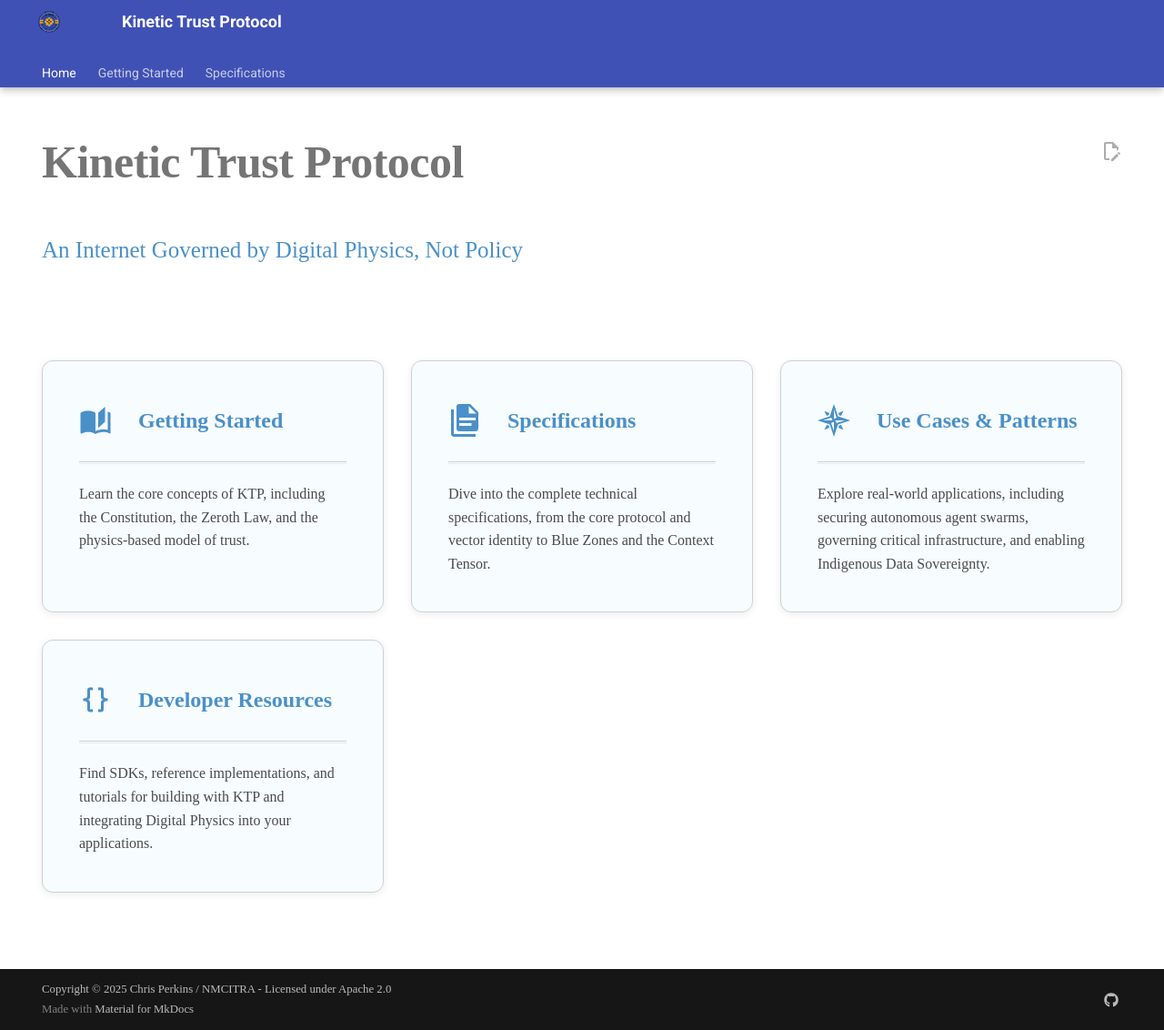
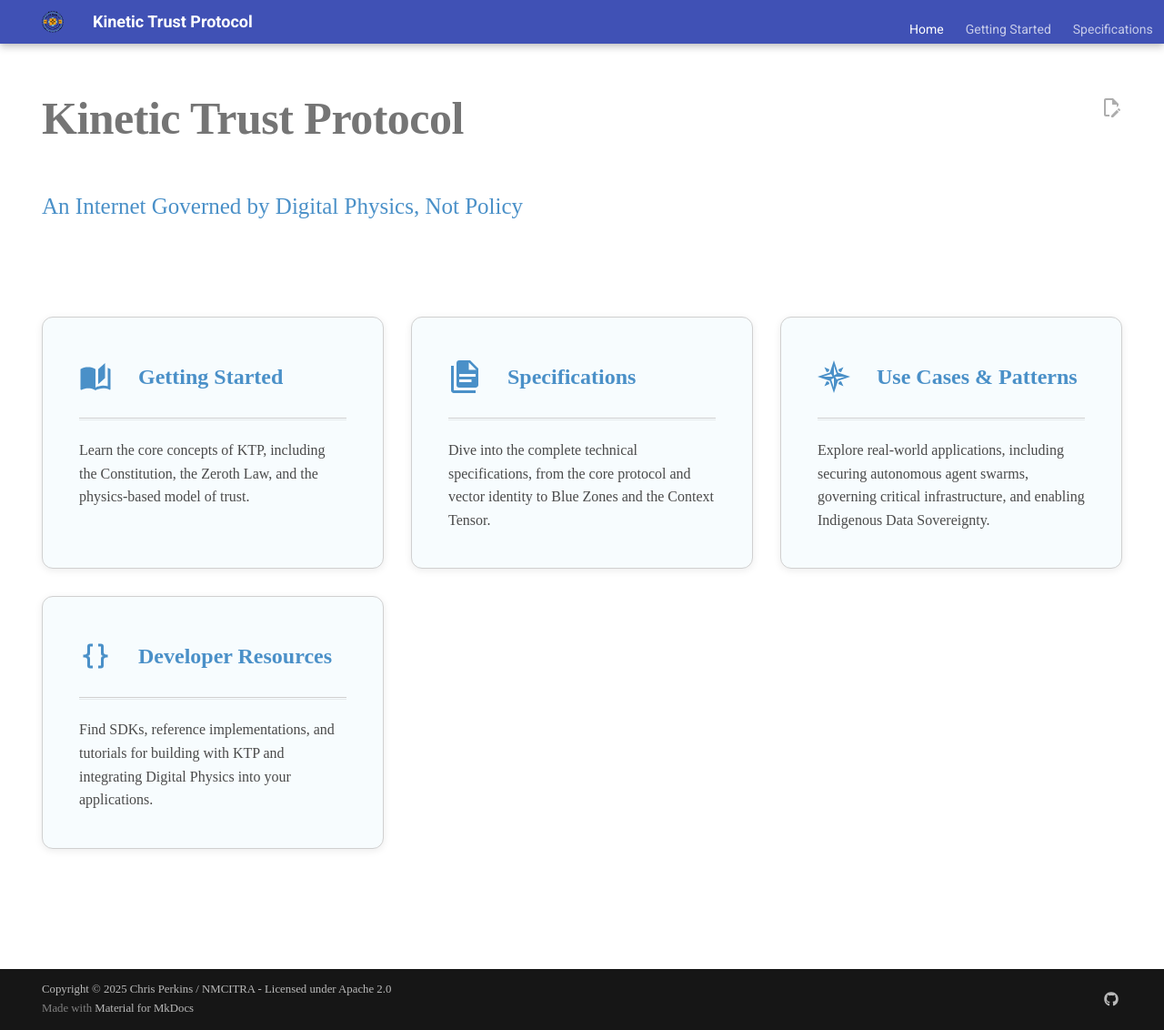
Before and after one commit to nmcitra/ktp-rfc, an MkDocs documentation site: the page built from docs/index.md, in a window 1280 px wide and 1132 px high. Shown: the whole window at 91% size. Built offline with MkDocs 1.6.1 and Material for MkDocs 9.7.7, drawn with Linux system fonts in a browser that asks for light colours; comment, search, counter and statistics services are not loaded.

Commit message:
Consolidate tabs into single header nav row

```diff
--- a/docs/stylesheets/custom.css
+++ b/docs/stylesheets/custom.css
@@ -482,32 +482,24 @@ body:not(.md-nav--primary) [data-md-component="navigation"] {
   display: none !important;
 }
 
-/* Move tabs into header on single row */
-.md-header__inner.md-grid {
-  display: flex;
-  align-items: center;
-  justify-content: flex-start;
-  gap: 2rem;
-}
-
-.md-header__button.md-logo {
-  order: 1;
-  margin: 0;
-}
-
-.md-header__title {
-  order: 2;
-  margin: 0;
-  padding: 0;
+/* Consolidate tabs into header - single nav row */
+.md-header {
+  position: relative;
 }
 
 .md-tabs {
-  position: static !important;
+  position: absolute !important;
+  top: 0 !important;
+  right: 0 !important;
+  left: auto !important;
   width: auto !important;
-  margin-left: auto;
-  background-color: transparent;
-  order: 3;
-  height: 48px;
+  height: 48px !important;
+  background-color: transparent !important;
+  box-shadow: none !important;
+}
+
+.md-header__inner.md-grid {
+  position: relative;
 }
 
 .md-header__source {
@@ -515,10 +507,11 @@ body:not(.md-nav--primary) [data-md-component="navigation"] {
 }
 
 .md-tabs__list {
+  display: flex;
+  align-items: center;
+  height: 48px;
   margin: 0;
   padding: 0;
-  display: flex;
-  align-items: center;
 }
 
 .md-tabs__item {
@@ -529,7 +522,6 @@ body:not(.md-nav--primary) [data-md-component="navigation"] {
 
 @media screen and (min-width: 76.25em) {
   .md-tabs {
-    position: static !important;
-    width: auto !important;
+    position: absolute !important;
   }
 }
```
